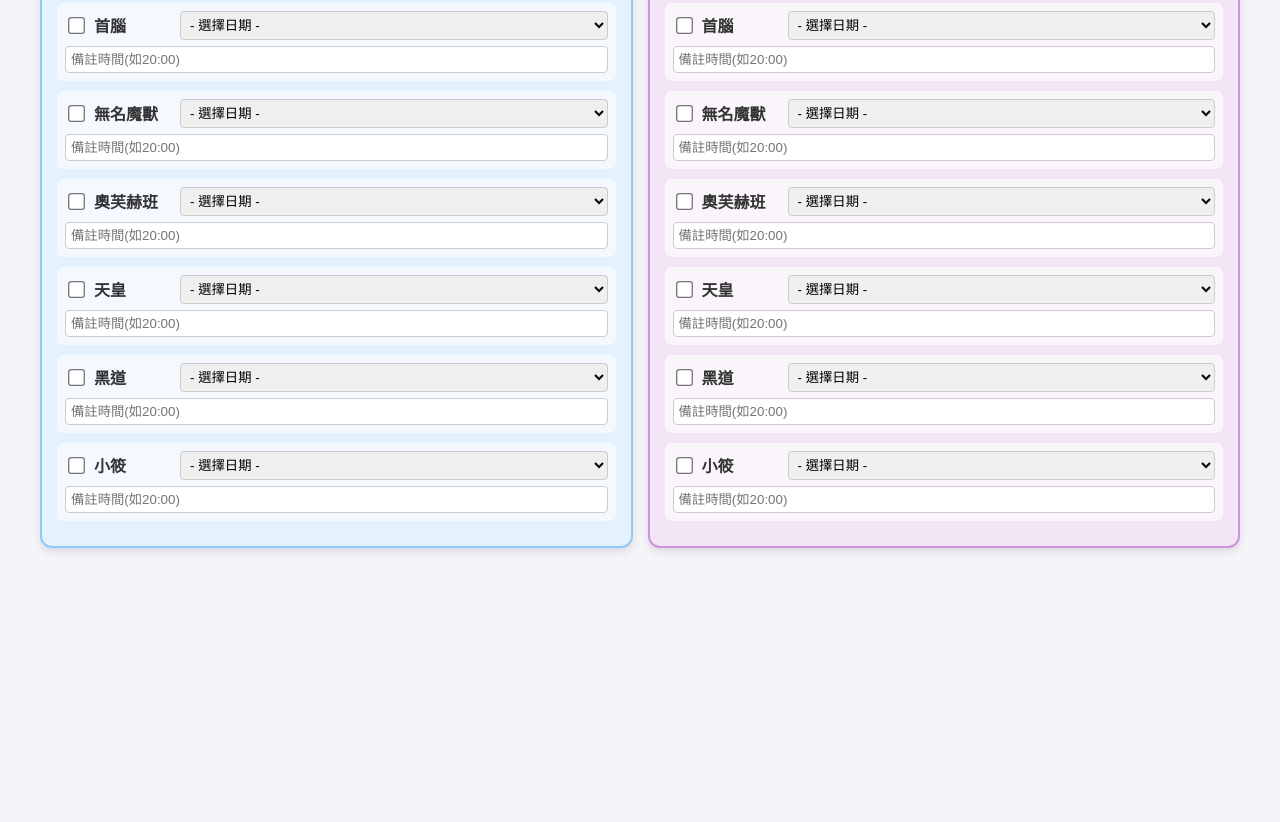
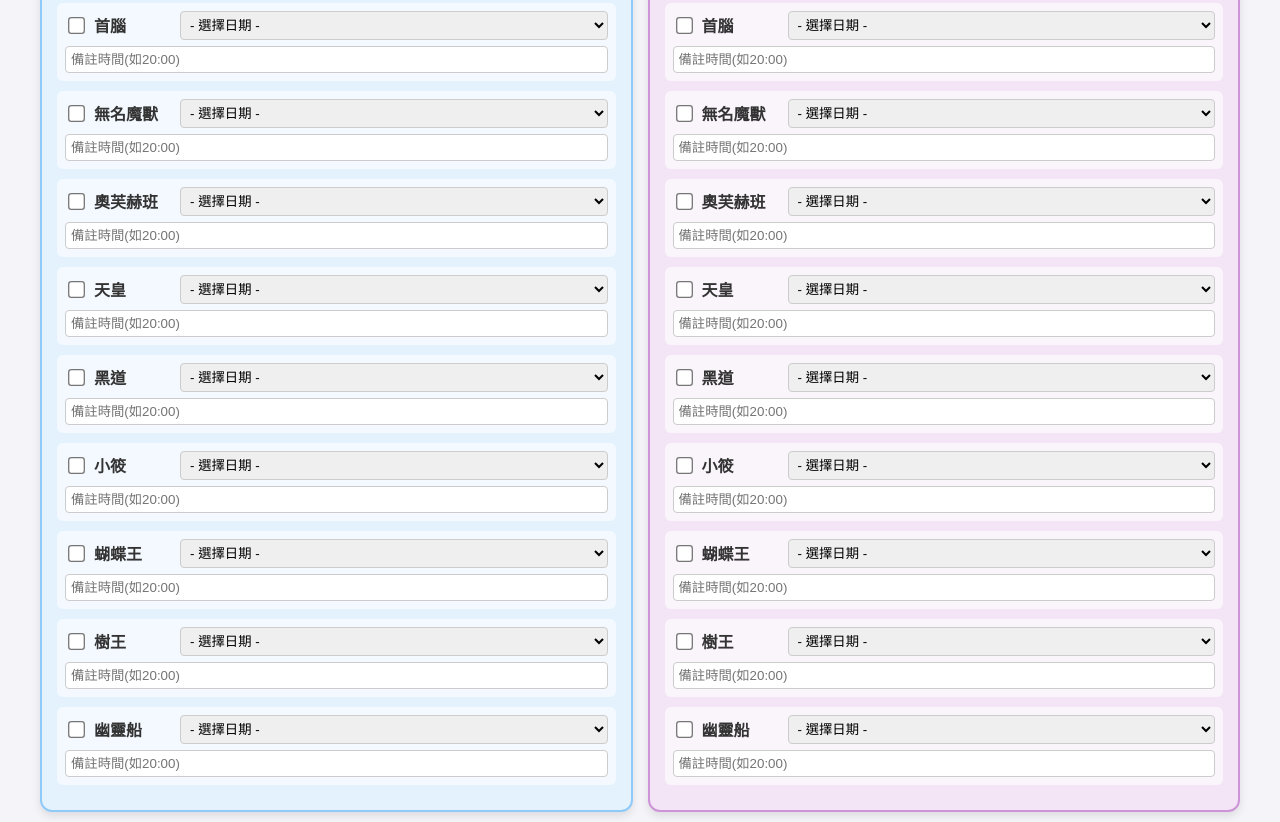
Before and after one commit to dm881217/maplestory-boss, a plain HTML site: page index.html in a window 1280 px wide. Shown: the part 2044-2866 px from the top of the page. Before the commit the page ends 2602 px from the top, so only its background shows below. Drawn offline with Linux system fonts and the light colour scheme.

Commit message:
更新 index.html

```diff
--- a/index.html
+++ b/index.html
@@ -127,7 +127,7 @@
     </div>
 
     <script>
-        const bosses = ["普炎", "混炎", "普龍", "混龍", "凡雷恩", "阿卡", "皮卡", "女皇", "森蘭丸", "舊東京", "拉圖斯", "攝像頭", "杜納斯一階", "杜納斯二階", "戰艦", "首腦", "無名魔獸", "奧芙赫班", "天皇", "黑道", "小筱"];
+        const bosses = ["普炎", "混炎", "普龍", "混龍", "凡雷恩", "阿卡", "皮卡", "女皇", "森蘭丸", "舊東京", "拉圖斯", "攝像頭", "杜納斯一階", "杜納斯二階", "戰艦", "首腦", "無名魔獸", "奧芙赫班", "天皇", "黑道", "小筱", "蝴蝶王", "樹王", "幽靈船"];
         const chars = [{ id: 'evan', name: '🐉 龍魔' }, { id: 'bmage', name: '💀 煉獄' }];
         const daysOrder = [4, 5, 6, 0, 1, 2, 3];
         const dayNames = { 0:"日", 1:"一", 2:"二", 3:"三", 4:"四", 5:"五", 6:"六" };
@@ -155,7 +155,6 @@
 
         function getShiftInfo(val) {
             val = val.trim().toUpperCase();
-            // 空白或輸入「休」預設為綠色放假
             if (val === '' || val === '休' || val.includes('休') || val === 'OFF') {
                 return { bg: '#e8f5e9', border: '#A5D6A7', text: '🟢 休假', busy: '' };
             }
@@ -170,7 +169,6 @@
             else if (val === 'K') busyStr = '避開 10-16, 20-22';
             else if (val === 'L') busyStr = '無值班/一備 (全天可約)';
 
-            // 只要有填入代號，一律顯示淺紅底色 + 紅色避開提示
             return { bg: '#ffebee', border: '#ef9a9a', text: `🔴 上班: ${val}`, busy: busyStr };
         }
 
```
